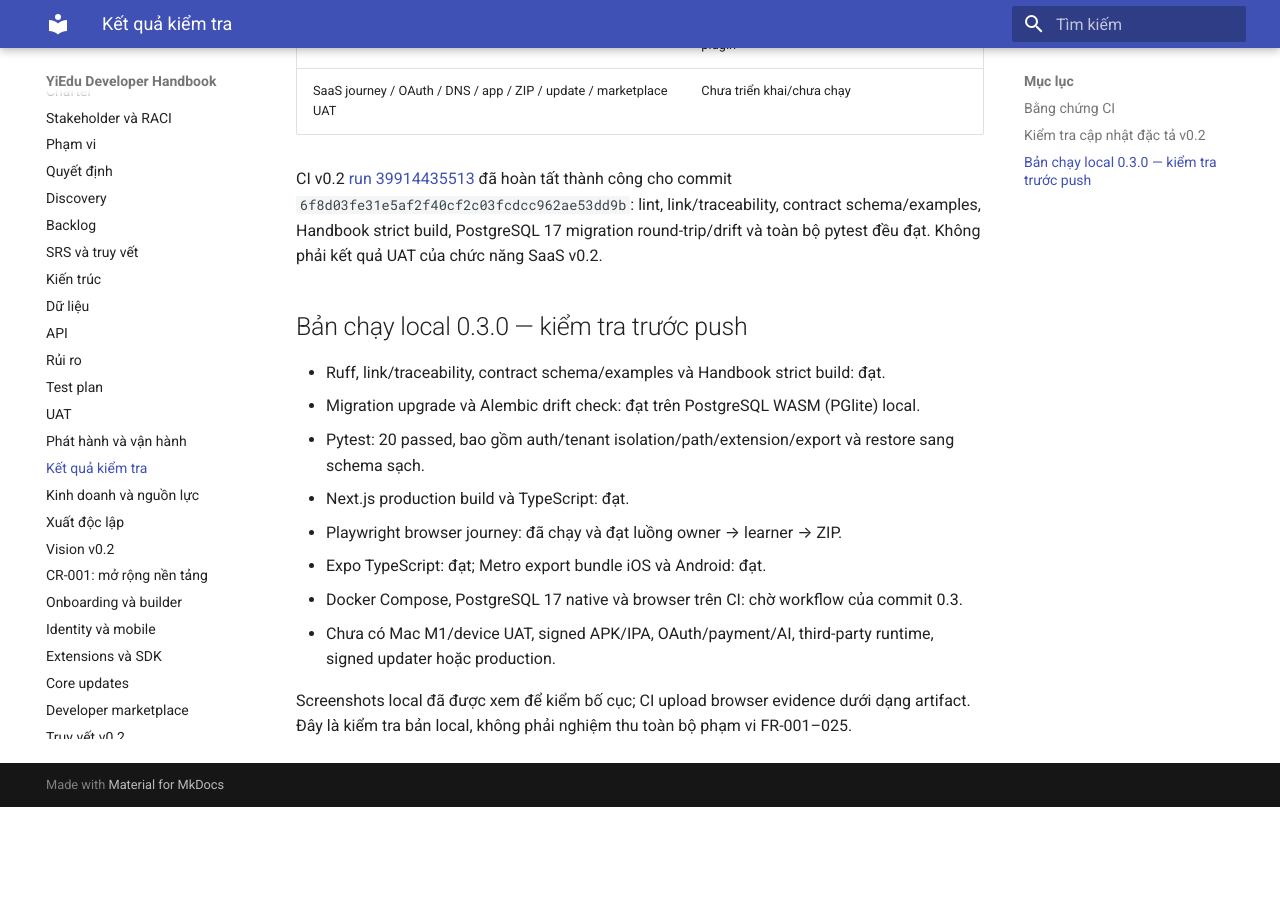
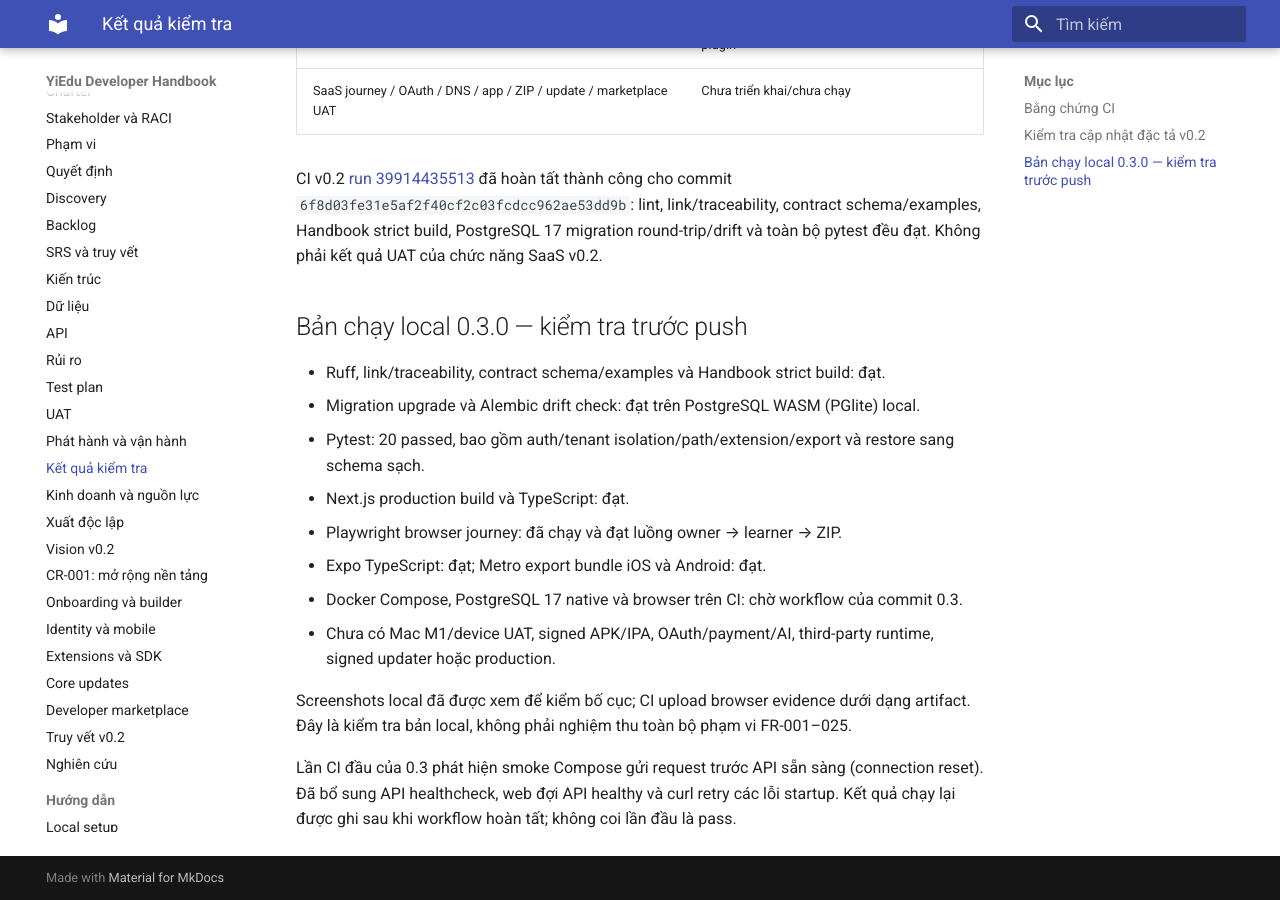
Before and after one commit to tuantruong1368/yiedu, an MkDocs documentation site: the page built from handbook/product/verification.md, in a window 1280 px wide and 900 px high, scrolled down 1492 px. Built offline with MkDocs 1.6.1 and Material for MkDocs 9.7.7, drawn with Linux system fonts in a browser that asks for light colours; before the commit the page ends 2299 px from its top, so only the background shows below that.

Commit message:
fix: wait for API readiness and make learning writes retry-safe

```diff
--- a/handbook/product/verification.md
+++ b/handbook/product/verification.md
@@ -63,3 +63,8 @@
 
 Screenshots local đã được xem để kiểm bố cục; CI upload browser evidence dưới dạng artifact.
 Đây là kiểm tra bản local, không phải nghiệm thu toàn bộ phạm vi FR-001–025.
+
+
+Lần CI đầu của 0.3 phát hiện smoke Compose gửi request trước API sẵn sàng (connection reset).
+Đã bổ sung API healthcheck, web đợi API healthy và curl retry các lỗi startup.
+Kết quả chạy lại được ghi sau khi workflow hoàn tất; không coi lần đầu là pass.
```
Also changed, not shown: compose.yaml (+9 -1 lines), 2 other files.
